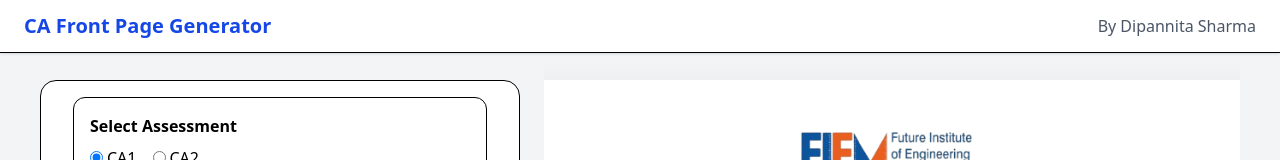
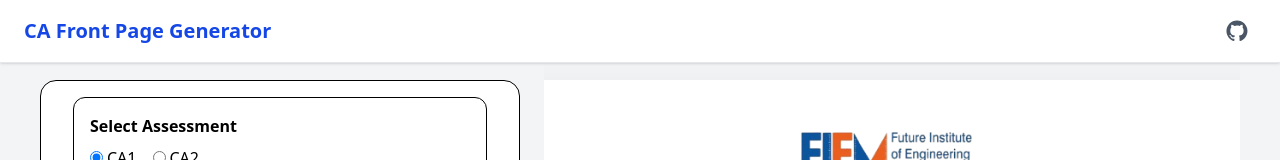
Before and after one commit to dipannitasharma/front-page-generator, a React (Vite) app: page / in a window 1280 px wide. Shown: the top 160 px of the page. Built offline with nearby package versions, Linux system fonts and the light colour scheme.

Commit message:
style: Improve Header component layout and accessibility with updated GitHub icon and styling

```diff
--- a/src/components/Header.jsx
+++ b/src/components/Header.jsx
@@ -7,6 +7,7 @@ const Header = () => {
         w-full
         bg-white
         border-b
+        border-gray-200
         shadow-sm
         px-4 sm:px-6
         py-3
@@ -23,20 +24,31 @@ const Header = () => {
         CA Front Page Generator
       </h1>
 
-      {/* RIGHT: GITHUB */}
+      {/* RIGHT: GITHUB ICON */}
       <a
         href="https://github.com/dipannitasharma"
         target="_blank"
         rel="noopener noreferrer"
         className="
-          text-sm sm:text-base
+          p-2
+          rounded-full
           text-gray-600
-          hover:text-blue-600
-          font-medium
+          hover:bg-gray-200
+          hover:text-black
           transition
         "
+        aria-label="GitHub Profile"
       >
-        By Dipannita Sharma
+        {/* GitHub SVG */}
+        <svg
+          xmlns="http://www.w3.org/2000/svg"
+          width="22"
+          height="22"
+          viewBox="0 0 24 24"
+          fill="currentColor"
+        >
+          <path d="M12 .5C5.73.5.5 5.74.5 12.03c0 5.1 3.29 9.42 7.86 10.95.58.11.79-.25.79-.56v-2.02c-3.2.7-3.87-1.54-3.87-1.54-.52-1.33-1.27-1.68-1.27-1.68-1.04-.72.08-.71.08-.71 1.15.08 1.75 1.18 1.75 1.18 1.02 1.74 2.68 1.24 3.33.95.1-.74.4-1.24.72-1.53-2.55-.29-5.23-1.28-5.23-5.7 0-1.26.45-2.29 1.18-3.09-.12-.29-.51-1.45.11-3.02 0 0 .96-.31 3.14 1.18a10.9 10.9 0 012.86-.38c.97 0 1.95.13 2.86.38 2.18-1.49 3.14-1.18 3.14-1.18.62 1.57.23 2.73.11 3.02.74.8 1.18 1.83 1.18 3.09 0 4.43-2.69 5.4-5.25 5.68.41.35.77 1.04.77 2.1v3.12c0 .31.21.68.8.56 4.56-1.53 7.85-5.85 7.85-10.95C23.5 5.74 18.27.5 12 .5z" />
+        </svg>
       </a>
     </header>
   );
```
